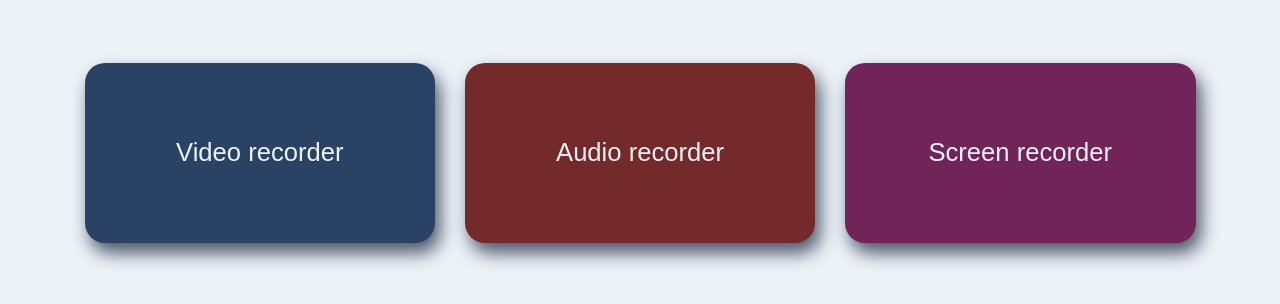
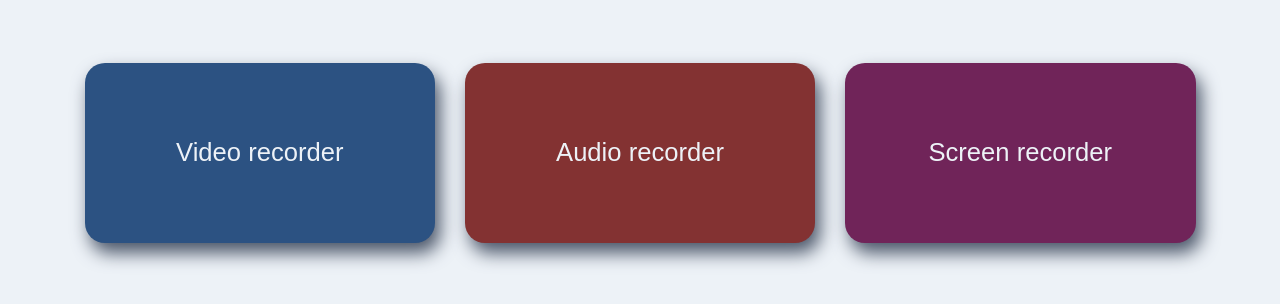
Before and after one commit to DaWe35/Skynet-recorder, a plain HTML site: page index.html in a window 1280 px wide. Shown: the part 190-494 px from the top of the page. Drawn offline with Linux system fonts and the light colour scheme.

Commit message:
card colors

```diff
--- a/index.html
+++ b/index.html
@@ -25,11 +25,11 @@
 		}
 
 		.video {
-			background-color: #2A4365;
+			background-color: #2C5282;
 			box-shadow: 5px 10px 18px #4A5568;
 		}
 		.audio {
-			background-color: #742A2A;
+			background-color: rgb(131, 50, 50);
 			box-shadow: 5px 10px 18px #4A5568;
 		}
 		.screen {
```
